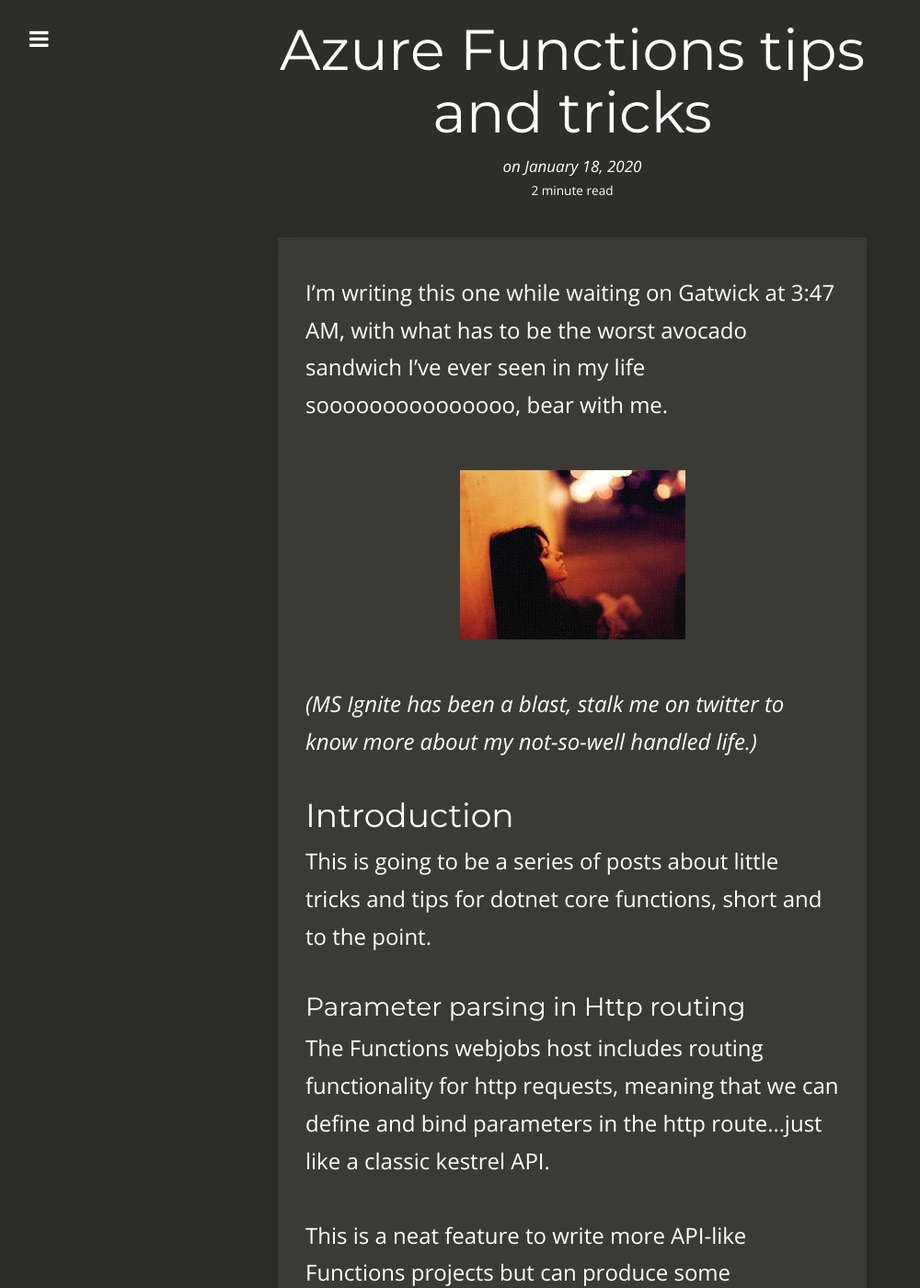
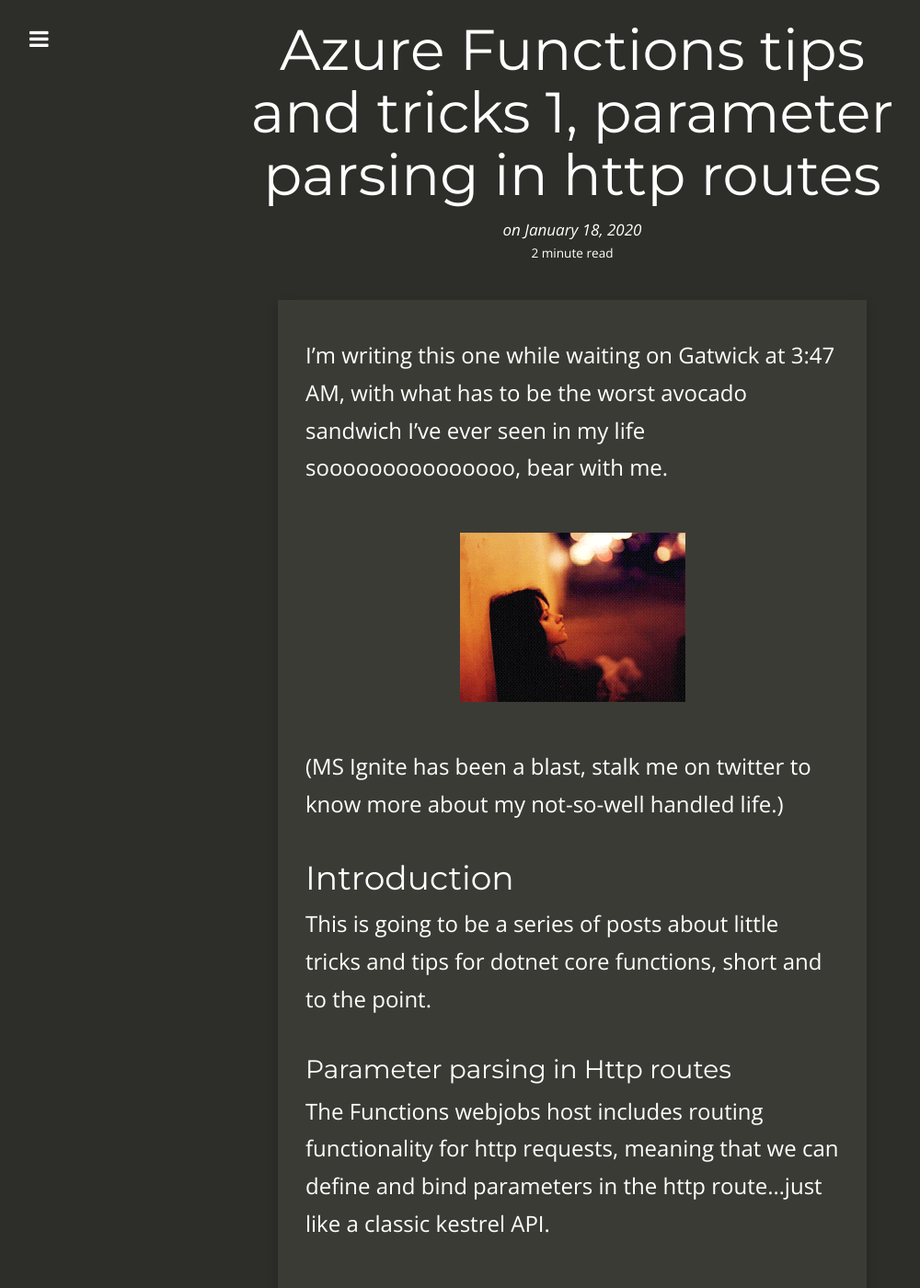
Before and after one commit to jmolla31/jmolla31.github.io, a Jekyll site: the page built from _posts/2020-1-18-Azure-Functions-Tips-and-Tricks.md, in a window 1280 px wide and 1400 px high. Shown: the whole window at 92% size, without its empty margins (18-1018 px from the left). Built offline with Jekyll 4.4.1, drawn with Linux system fonts in a browser that asks for light colours; nearby versions of some CDN libraries.

Commit message:
Update 2020-1-18-Azure-Functions-Tips-and-Tricks.md

```diff
--- a/_posts/2020-1-18-Azure-Functions-Tips-and-Tricks.md
+++ b/_posts/2020-1-18-Azure-Functions-Tips-and-Tricks.md
@@ -1,6 +1,6 @@
 ---
 layout: post
-title: Azure Functions tips and tricks #1
+title: Azure Functions tips and tricks 1, parameter parsing in http routes
 ---
 
 
@@ -9,7 +9,7 @@ I'm writing this one while waiting on Gatwick at 3:47 AM, with what has to be th
 ![](https://raw.githubusercontent.com/jmolla31/jmolla31.github.io/master/images/avril-nobodyshome-guitar.gif)
 
 
-*(MS Ignite has been a blast, stalk me on twitter to know more about my not-so-well handled life.)*
+(MS Ignite has been a blast, stalk me on twitter to know more about my not-so-well handled life.)
 
 
 ## Introduction
@@ -17,7 +17,7 @@ I'm writing this one while waiting on Gatwick at 3:47 AM, with what has to be th
 This is going to be a series of posts about little tricks and tips for dotnet core functions, short and to the point.
 
 
-### Parameter parsing in Http routing
+### Parameter parsing in Http routes
 
 The Functions webjobs host includes routing functionality for http requests, meaning that we can define and bind parameters in the http route...just like a classic kestrel API.
 
```
